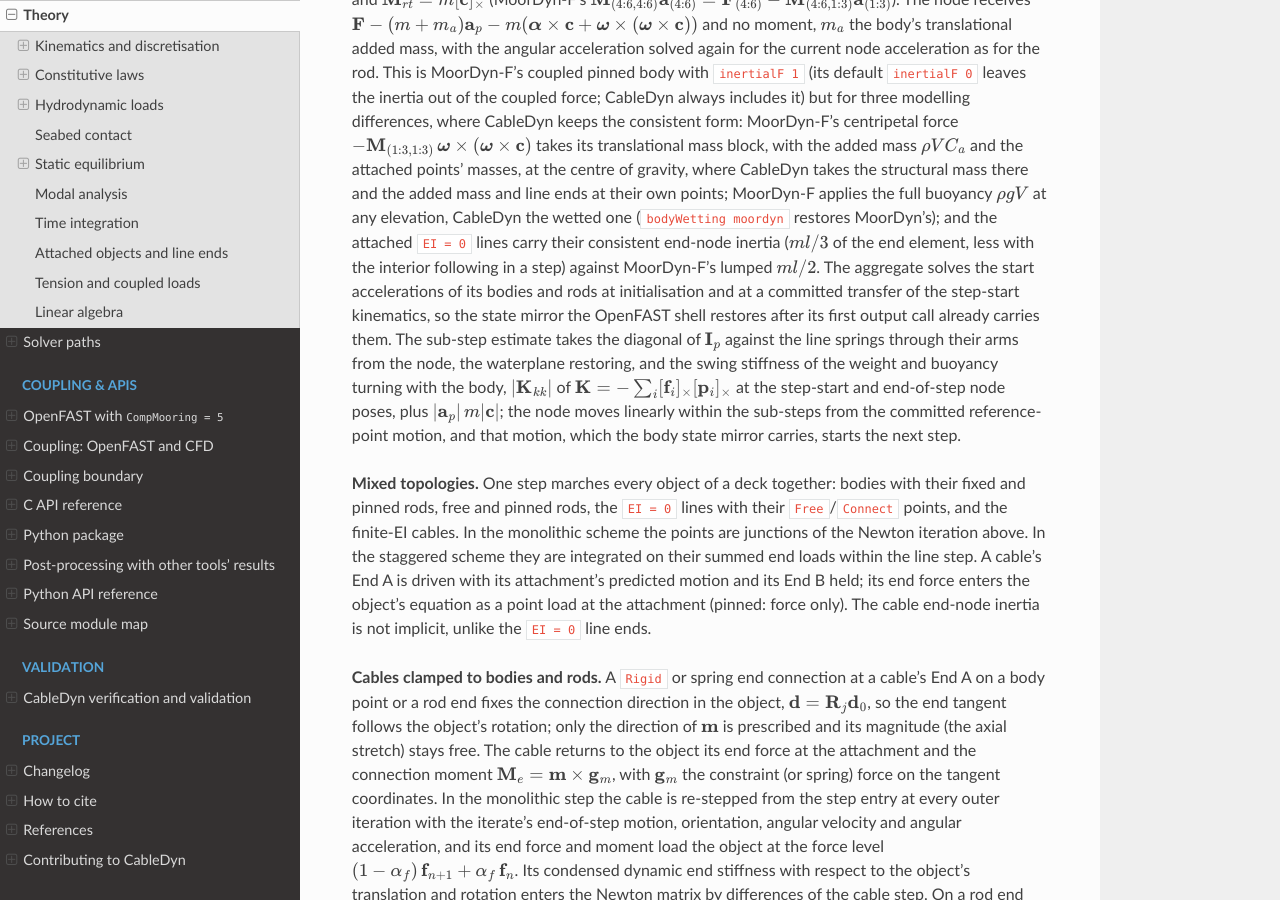
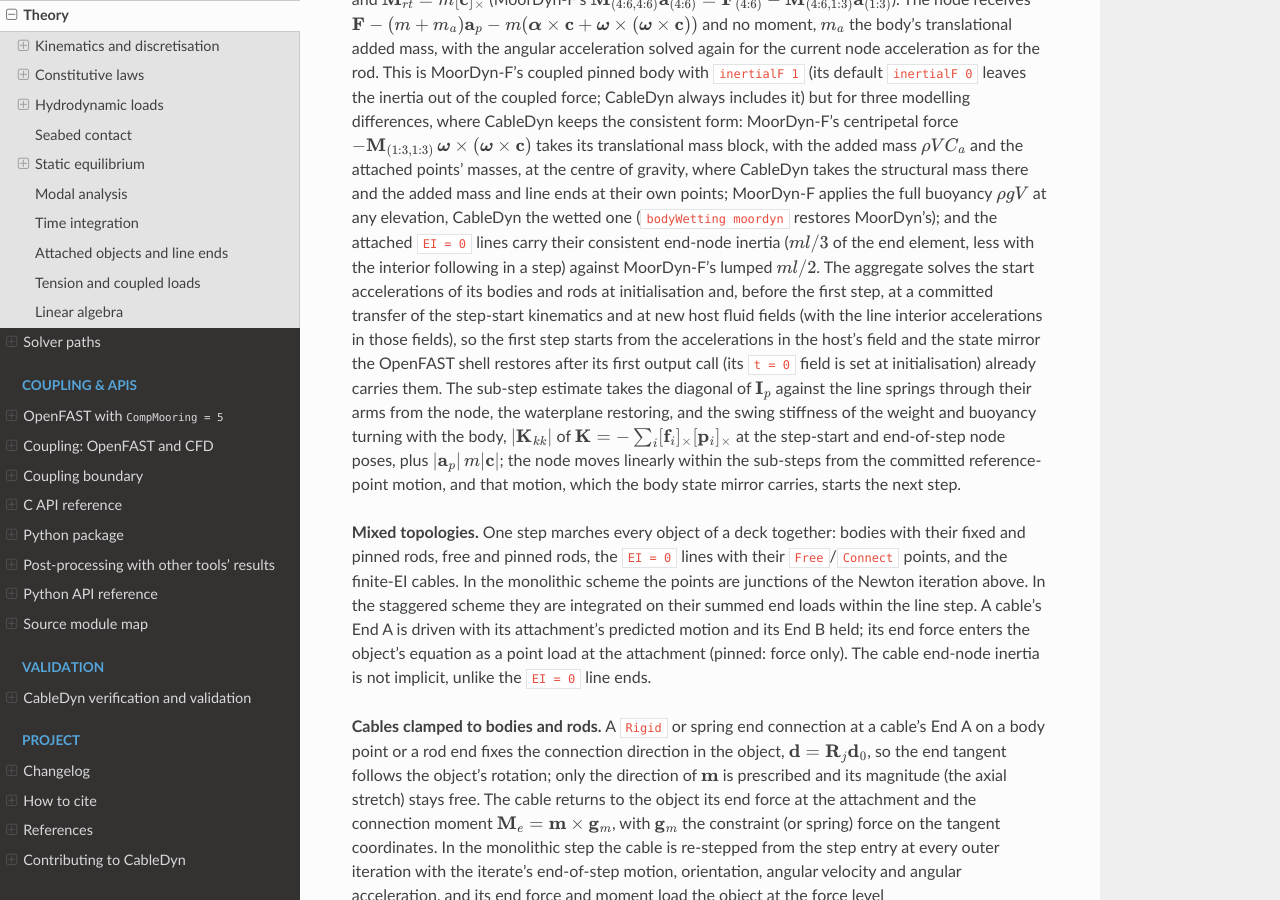
Before and after one commit to SMI-Lab-Inha/CableDyn, a Sphinx documentation site: the page built from doc/theory.rst, in a window 1280 px wide and 900 px high, scrolled down 48943 px. Built offline with Sphinx 7.4.7 and the Read the Docs theme 3.1.0, drawn with Linux system fonts in a browser that asks for light colours.

Commit message:
fix(bodies): start accelerations in the host's fluid field
The aggregate solves the start accelerations of its Free Rigid6 bodies,
Free, Pinned and CoupledPinned rods and CoupledPinned bodies at Init, in
the zero fields of an external_fluid build, and marks them valid; a host
that then set its fluid fields (CD_AGG_SetFluidFields) and stepped
started them from the still-water accelerations, without the drag,
Froude-Krylov and wetting of its field.

Before the first committed step (and before a state mirror is
restored) CD_AGG_SetFluidFields now starts the first step in the new
fields: a committed transfer of the EI = 0 system's present moving-point
kinematics (the line interior accelerations in the fields, which the
end-node loads on the objects carry through their consistent inertia),
then the objects' start accelerations, as a step-start transfer
(CD_AGG_UpdateStates_Moving) gives them. The OpenFAST shell sets its
t = 0 field at Init, so the mirror it restores after the first output
call carries the accelerations of that field; a checkpoint rebuild
restores the mirror before its held field and keeps the checkpoint's.
The aggregate snapshot carries whether the objects are committed, so a
correction rewind of the first step starts again from the new field.
The C API's point fluid fields are refused on decks with bodies or
rods, so its aggregate handles are not affected. Decks without
integrated bodies or rods are unchanged.

Gate 12 of openfast_pinned_body, a submerged Free Rigid6 body and a
Free rod on taut, nearly massless lines in a host current with a fluid
acceleration: after SetFluidFields the body's start acceleration
changes from the still-water one by the drag over the effective mass,
0.5 rhoW CdA |U| U / (m + rhoW V Ca), to 3.3e-6 (the lines' end-node
mass); SetFluidFields then Step, the shell's order (field at Init,
output call and mirror restore, field before each step) and a rewind of
the first step match a run whose start is solved in the field at a
step-start transfer bit for bit over 5 steps, and differ from the
still-water start by 0.42 and 0.20. On the previous code the body's
start acceleration did not change and the three orders were 2.1e-3
(body) and 1.0e-3 (rod) off.

Signed-off-by: Jae Hoon Seo <jaehoon.seo@inha.ac.kr>

```diff
--- a/CMakeLists.txt
+++ b/CMakeLists.txt
@@ -1137,7 +1137,8 @@ set_tests_properties(openfast_pinned_rod PROPERTIES LABELS "fortran;dynamic;open
 # a held node, a constant node acceleration against closed forms, a CoupledPinned rod of the same
 # inertia as a second route, a symmetric mooring that does not turn the body, the output probe,
 # snapshot/restore and restart, PtfmInit with the static start, sub-cycling, the OpenFAST shell's
-# state-mirror restore before the first step, and the refusals.
+# state-mirror restore before the first step, the refusals, and the start of Free bodies and rods
+# in a host fluid field.
 add_executable(test_openfast_pinned_body tests/test_openfast_pinned_body.f90)
 target_link_libraries(test_openfast_pinned_body PRIVATE cabledyn_core)
 file(MAKE_DIRECTORY ${CMAKE_BINARY_DIR}/openfast_pinned_body)
--- a/doc/theory.rst
+++ b/doc/theory.rst
@@ -2575,8 +2575,11 @@ added mass and line ends at their own points; MoorDyn-F applies the full buoyanc
 MoorDyn's); and the attached ``EI = 0`` lines carry their consistent end-node inertia
 (:math:`m l/3` of the end element, less with the interior following in a step) against
 MoorDyn-F's lumped :math:`m l/2`. The aggregate solves the start accelerations of its bodies and
-rods at initialisation and at a committed transfer of the step-start kinematics, so the state
-mirror the OpenFAST shell restores after its first output call already carries them. The sub-step estimate
+rods at initialisation and, before the first step, at a committed transfer of the step-start
+kinematics and at new host fluid fields (with the line interior accelerations in those fields), so
+the first step starts from the accelerations in the host's field and the state mirror the OpenFAST
+shell restores after its first output call (its ``t = 0`` field is set at initialisation) already
+carries them. The sub-step estimate
 takes the diagonal of :math:`\mathbf{I}_p` against the line springs through their arms from the
 node, the waterplane restoring, and the swing stiffness of the weight and buoyancy turning with
 the body, :math:`|\mathbf{K}_{kk}|` of :math:`\mathbf{K} = -\sum_i[\mathbf{f}_i]_\times[\mathbf{p}_i]_\times`
```
Also changed, not shown: CHANGELOG.md (+3 -2 lines), 2 other files.
